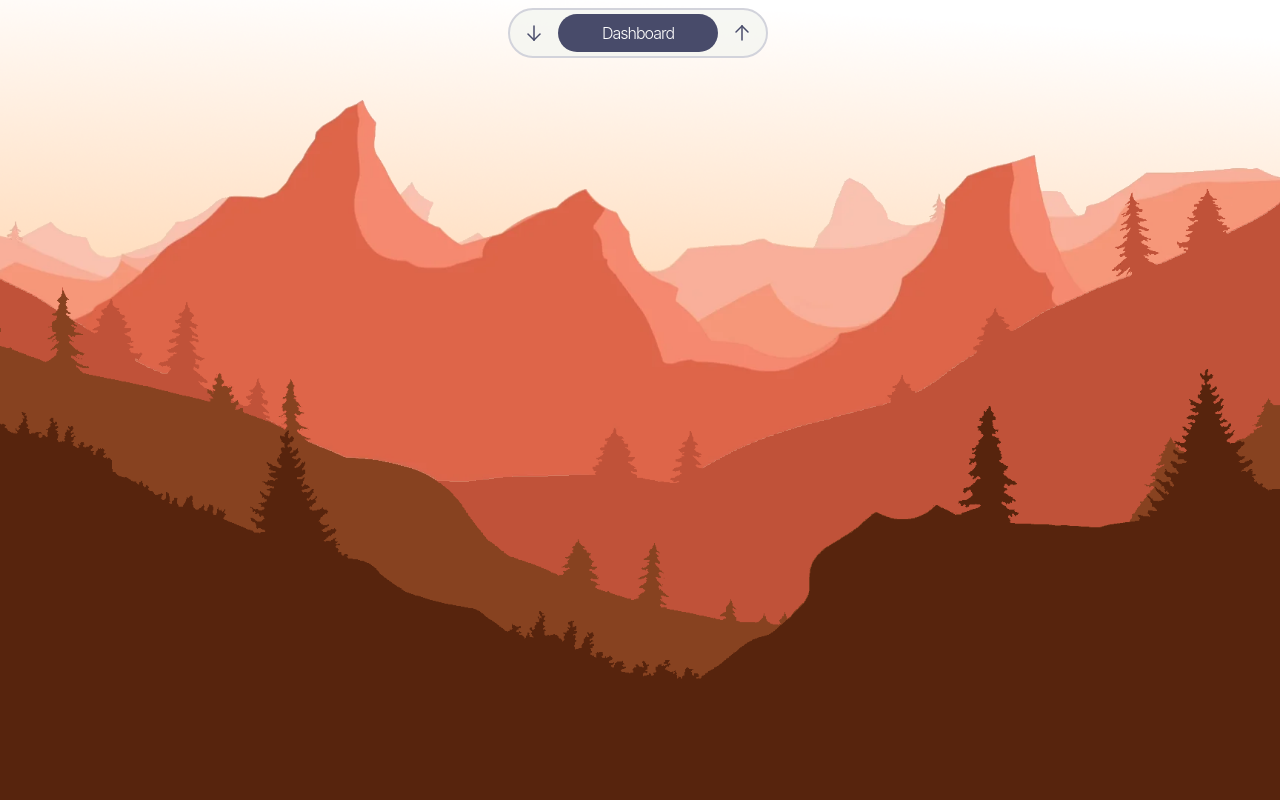
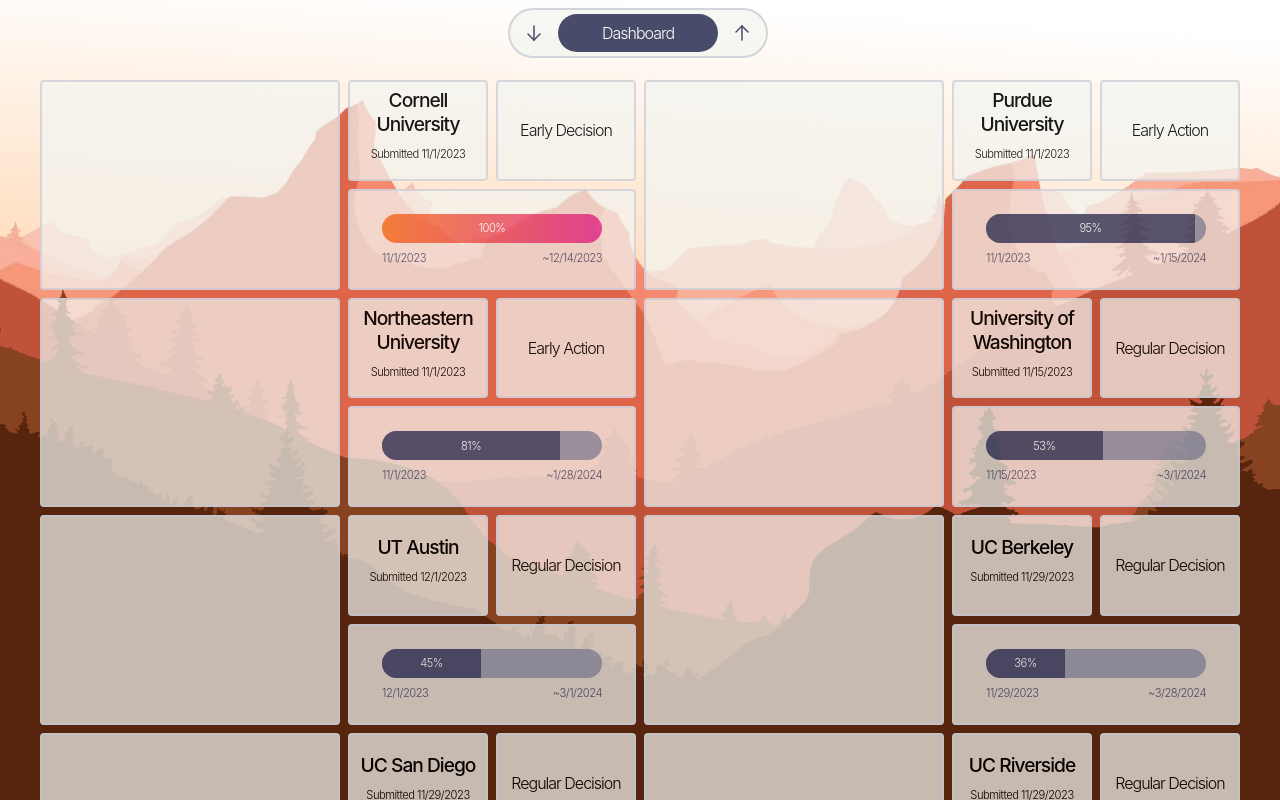
Before and after one commit to Jiaming-S/Dashboard, a plain HTML site: page index.html in a window 1280 px wide. Drawn offline with Linux system fonts and the light colour scheme.

Commit message:
aesthetics

```diff
--- a/styles.css
+++ b/styles.css
@@ -136,7 +136,6 @@ p {
   align-items: center;
   flex-direction: column;
 
-  background-color: #582511;
   overflow-x: hidden;
   overflow-y: auto;
   overscroll-behavior: none;
@@ -156,6 +155,14 @@ p {
 .img1 {
   background-image: url("./assets/images/super-1.png");
   transform: translateZ(-100px) scale(2);
+}
+.img1::after {
+  content: "";
+  position: fixed;
+  background-color: #582511;
+  height: 100%;
+  width: 100%;
+  top: 100%;
 }
 .img2 {
   background-image: url("./assets/images/super-2.png");
@@ -183,7 +190,6 @@ p {
   display: grid;
   grid-template-columns: 1fr 1fr;
   gap: var(--gap-size);
-  opacity: 0;
 }
 
 .item-grid {
```
